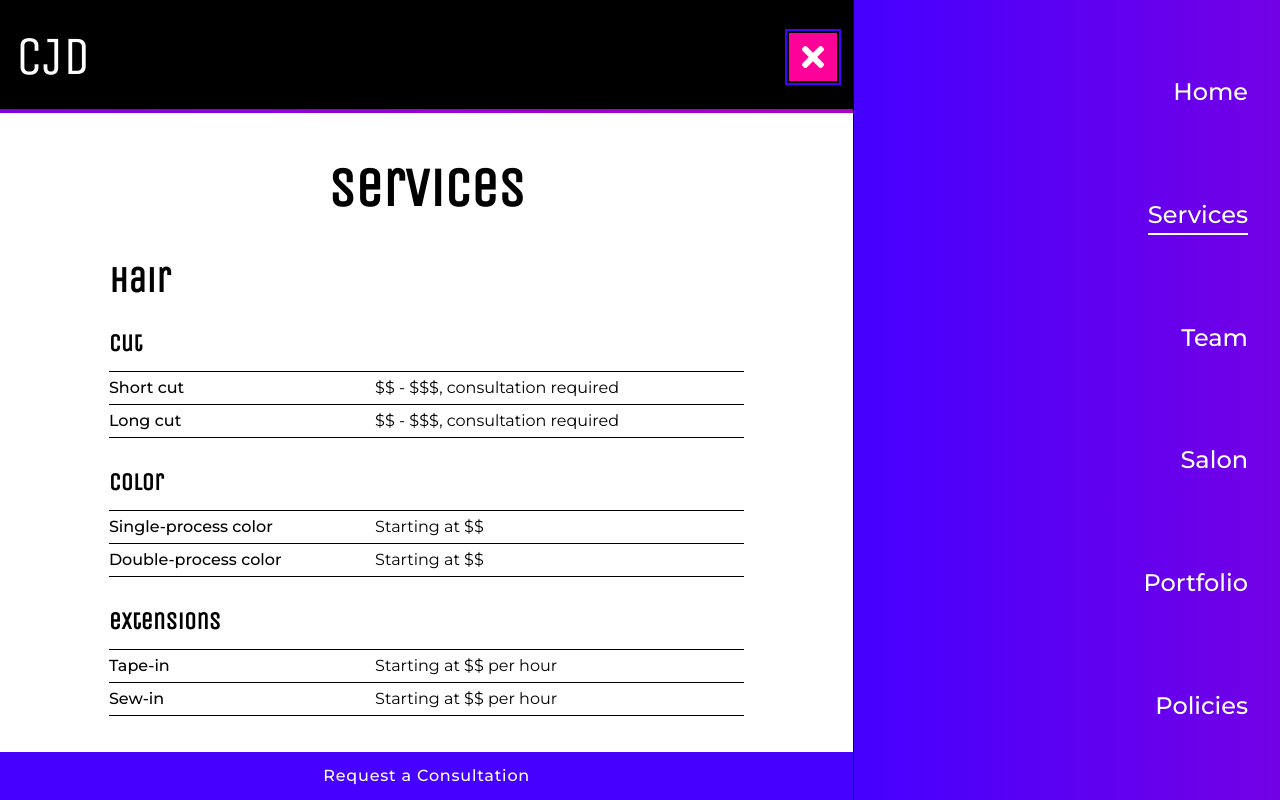
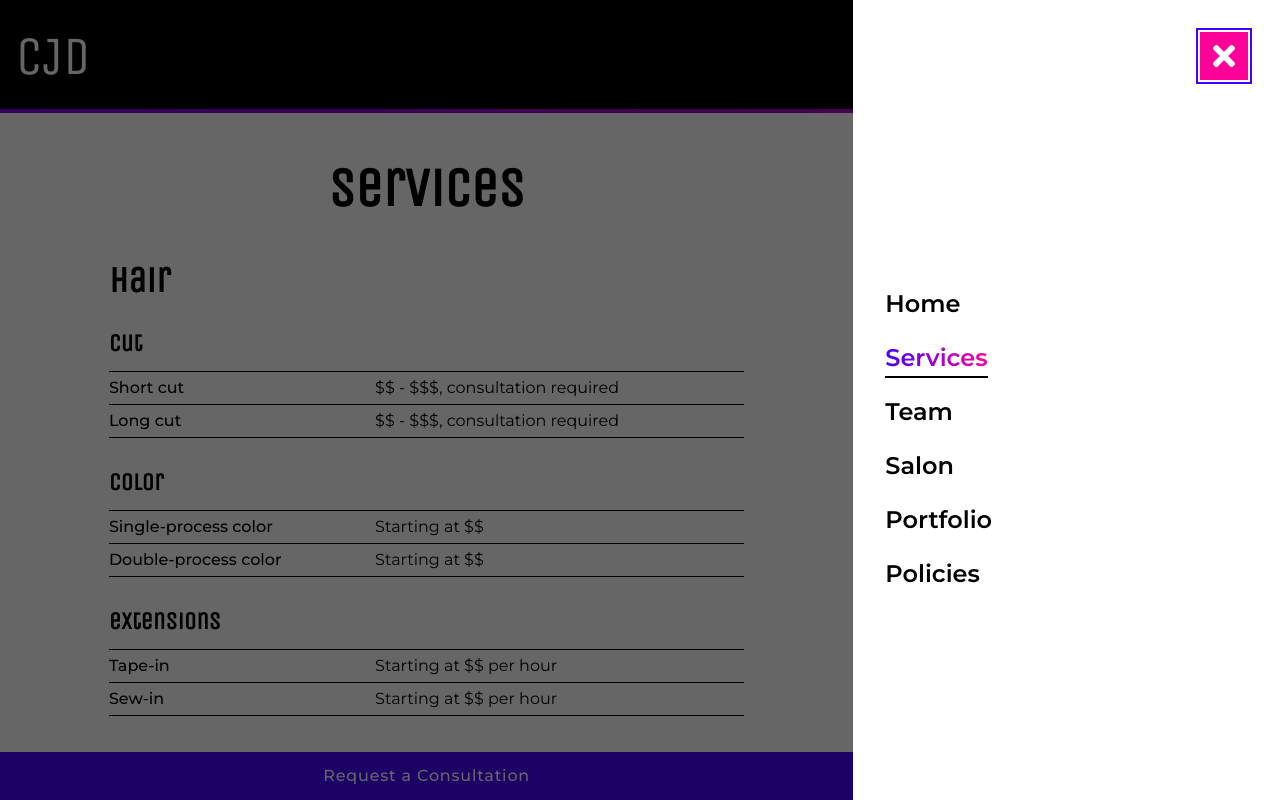
Before and after one commit to kaseyllabelle/cjd, a plain HTML site: page services.html in a window 1280 px wide. Both pictures are taken after a click on the button "Toggle navigation". Drawn offline with nearby package versions, Linux system fonts and the light colour scheme.

Commit message:
nav ui, tab bug behind overlay

```diff
--- a/services.html
+++ b/services.html
@@ -13,6 +13,7 @@
     <title>Caitlin J. Doris Services</title>
   </head>
   <body>
+    <!-- <a href="mainContent" class="skip-link">Skip to Main Content</a> -->
     <header class="page-header">
       <span class="logo">
         CJD
@@ -44,7 +45,7 @@
         </li>
       </ul>
     </nav>
-    <main class="main-content">
+    <main id="mainContent" class="main-content">
       <section>
         <h1>services</h1>
         <h2>hair</h2>
--- a/styles/layout.css
+++ b/styles/layout.css
@@ -25,7 +25,7 @@ body
 
 body.js-toggle-menu
 {
-  grid-template-columns: 1fr auto;
+  grid-template-columns: 1fr 85%;
   grid-template-areas:
     'header nav'
     'main nav'
@@ -34,6 +34,26 @@ body.js-toggle-menu
     'header nav'
     'aside nav'
     'main nav'; */
+  overflow: hidden;
+}
+
+.skip-link
+{
+  position: absolute;
+  top: -50px;
+  width: 100%;
+  z-index: 2;
+  padding: var(--space-md);
+  background: var(--sorcery);
+  color: var(--clear);
+  transition: top 1s ease-out;
+}
+
+.skip-link:focus
+{
+  position: absolute;
+  top: 0;
+  transition: top .5s ease-in;
 }
 
 .page-header
@@ -57,7 +77,7 @@ body.js-toggle-menu
   height: var(--space-sm);
   background: var(--gradient-primary);
   background-size: 400% 400%;
-  z-index: 5;
+  z-index: 2;
   -webkit-animation: animatedGradient 10s linear infinite;
   -moz-animation: animatedGradient 10s linear infinite;
   -o-animation: animatedGradient 10s linear infinite;
@@ -66,7 +86,11 @@ body.js-toggle-menu
 
 .menu-toggle
 {
-  margin: var(--space-2x);
+  position: fixed;
+  top: 0;
+  right: 0;
+  margin: var(--space-4x);
+  z-index: 5;
 }
 
 .menu-close,
@@ -79,14 +103,29 @@ body.js-toggle-menu
 {
   width: 0;
   transition: width 1s ease-in-out;
+  z-index: 4;
 }
 
 .nav-on-canvas ul
 {
   margin: 0;
   padding: 0;
-  text-align: right;
+  /* text-align: right; */
 }
+
+.js-toggle-menu::before
+{
+  position: absolute;
+  top: 0;
+  right: 0;
+  bottom: 0;
+  left: 0;
+  background: var(--noir);
+  content: "";
+  opacity: 0.6;
+  z-index: 3;
+}
+
 
 .js-toggle-menu .menu-open
 {
@@ -104,23 +143,22 @@ body.js-toggle-menu
   width: 100%;
   height: 100%;
   display: flex;
-  border-left: 1px solid var(--noir);
+  /* border-left: 1px solid var(--noir); */
   padding: 0;
   /* background: var(--noir); */
-  /* background: var(--clear); */
-  background: var(--gradient-primary);
-  background-size: 400% 400%;
+  background: var(--clear);
+  /* background: var(--gradient-primary); */
+  /* background-size: 400% 400%; */
   overflow-y: auto;
 }
 
 .js-toggle-menu .nav-on-canvas ul
 {
   width: 100%;
-  display: grid;
+  display: flex;
   flex-direction: column;
-  justify-content: end;
-  align-items: center;
-  margin: var(--space-4x);
+  justify-content: center;
+  margin: 112px var(--space-4x) var(--space-4x);
 }
 
 .js-toggle-menu .nav-on-canvas ul li
@@ -135,10 +173,10 @@ body.js-toggle-menu
   border-bottom-width: var(--space-xs);
   border-bottom-style: solid;
   border-bottom-color: transparent;
-  color: var(--clear);
-  /* color: var(--noir); */
+  /* color: var(--clear); */
+  color: var(--noir);
   font-size: var(--fs-3);
-  font-weight: var(--font-weight-default);
+  font-weight: var(--font-weight-assertive);
   text-decoration: none;
 }
 
@@ -147,16 +185,19 @@ body.js-toggle-menu
 .nav-item:active,
 .nav-item.active
 {
-  /* border-color: var(--cupid); */
-  border-color: var(--clear);
-  color: var(--clear);
-  /* color: var(--noir); */
+  border-color: var(--noir);
+  background: var(--gradient-primary);
+  -webkit-background-clip: text;
+  -webkit-text-fill-color: transparent;
   text-decoration: none;
 }
 
-.nav-item:focus
+.nav-item:hover::selection,
+.nav-item:focus::selection,
+.nav-item:active::selection,
+.nav-item.active::selection
 {
-  outline-color: var(--cupid);
+  -webkit-text-fill-color: var(--clear);
 }
 
 .main-content
```
